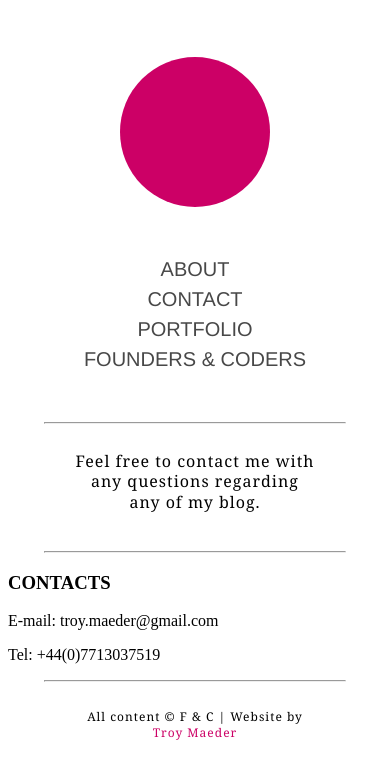
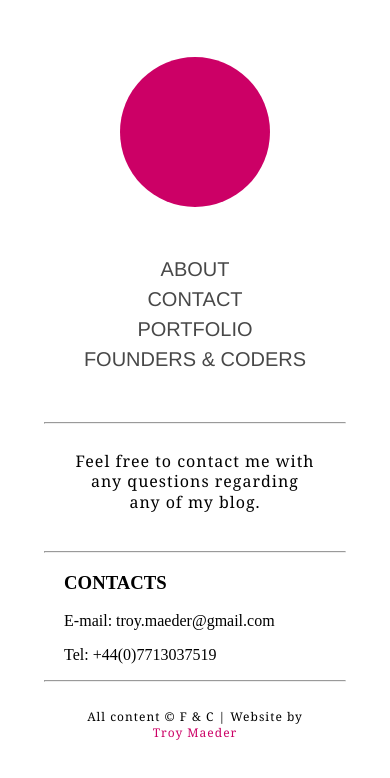
Before and after one commit to p-g1/Practising_express, a plain HTML site: page contact-page.html in a window 390 px wide. Drawn offline with Linux system fonts and the light colour scheme.

Commit message:
Add padding for contact div

```diff
--- a/stylesheet.css
+++ b/stylesheet.css
@@ -1,4 +1,5 @@
-@media only screen and (max-width: 1500px) {
+@media only screen and (max-width: 700px) {
+	/* for mobile screens */
 	.circle-container {
 		padding-top: 13%;
 	}
@@ -64,9 +65,12 @@
 	p:hover {
     color: #c06;
 	}
+	.contact {
+		padding-left: 15%;
+	}
 }
 
-@media only screen and (min-width: 1500px) {
+@media only screen and (min-width : 1500) {
 	.page-menu {
 		display: none;
 	}
```
